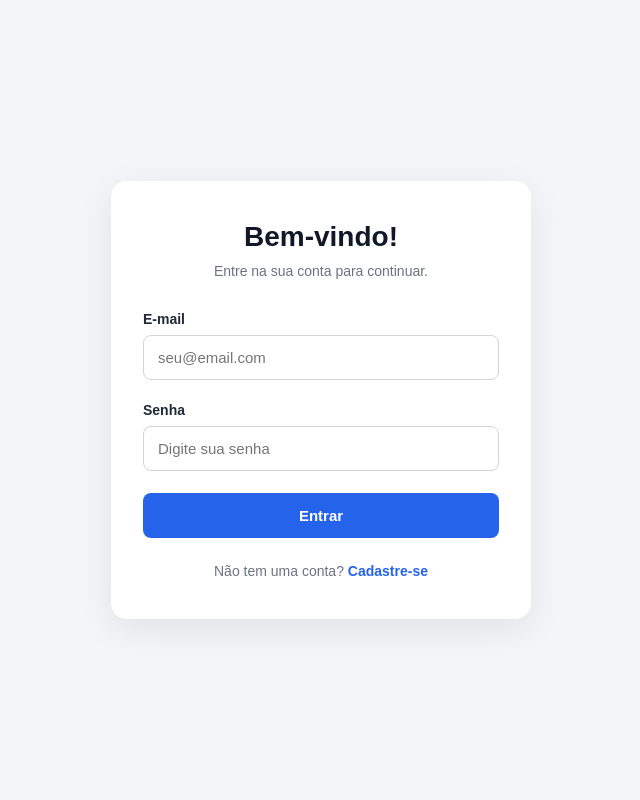
After one commit to GabrielsOliveiira/houseDatabase, a Django app: page /login/ in a window 1280 px wide. The commit adds this page. Shown: the whole page, without its empty margins (319-959 px from the left). Run offline with Django 5.2, Linux system fonts and the light colour scheme.

Commit message:
Adicionando tela de login, html e css

```diff
--- a/moto/templates/moto/index.html
+++ b/moto/templates/moto/index.html
@@ -69,6 +69,7 @@
             <a href="{% url 'moto:addInfo' moto_id %}">
                 ➕ Adicionar informação
             </a>
+            <a href="{% url 'home' %}">Voltar</a>
         </div>
 
     </div>
--- /dev/null
+++ b/usuario/static/usuario/css/login.css
@@ -0,0 +1,114 @@
+* {
+    margin: 0;
+    padding: 0;
+    box-sizing: border-box;
+}
+
+body {
+    font-family: Arial, Helvetica, sans-serif;
+    background: #f3f5f9;
+    min-height: 100vh;
+    display: flex;
+    align-items: center;
+    justify-content: center;
+    padding: 20px;
+    color: #1f2937;
+}
+
+.login-container {
+    width: 100%;
+    max-width: 420px;
+}
+
+.login-card {
+    background: #ffffff;
+    padding: 40px 32px;
+    border-radius: 16px;
+    box-shadow: 0 10px 35px rgba(0, 0, 0, 0.08);
+}
+
+.login-header {
+    text-align: center;
+    margin-bottom: 32px;
+}
+
+.login-header h1 {
+    font-size: 28px;
+    margin-bottom: 10px;
+    color: #111827;
+}
+
+.login-header p {
+    color: #6b7280;
+    font-size: 14px;
+}
+
+.form-group {
+    display: flex;
+    flex-direction: column;
+    gap: 8px;
+    margin-bottom: 22px;
+}
+
+.form-group label {
+    font-size: 14px;
+    font-weight: 600;
+}
+
+.form-group input {
+    width: 100%;
+    padding: 13px 14px;
+    border: 1px solid #d1d5db;
+    border-radius: 8px;
+    outline: none;
+    font-size: 15px;
+    transition: border-color 0.2s, box-shadow 0.2s;
+}
+
+.form-group input:focus {
+    border-color: #2563eb;
+    box-shadow: 0 0 0 3px rgba(37, 99, 235, 0.12);
+}
+
+button {
+    width: 100%;
+    padding: 14px;
+    background: #2563eb;
+    color: white;
+    border: none;
+    border-radius: 8px;
+    font-size: 15px;
+    font-weight: 600;
+    cursor: pointer;
+    transition: background 0.2s;
+}
+
+button:hover {
+    background: #1d4ed8;
+}
+
+.login-footer {
+    text-align: center;
+    margin-top: 25px;
+    font-size: 14px;
+    color: #6b7280;
+}
+
+.login-footer a {
+    color: #2563eb;
+    text-decoration: none;
+    font-weight: 600;
+}
+
+.login-footer a:hover {
+    text-decoration: underline;
+}
+
+.mensagem {
+    margin-bottom: 18px;
+    padding: 12px;
+    border-radius: 8px;
+    background: #fee2e2;
+    color: #991b1b;
+    font-size: 14px;
+}
--- /dev/null
+++ b/usuario/templates/usuario/login.html
@@ -0,0 +1,68 @@
+{% load static %}
+
+<!DOCTYPE html>
+<html lang="pt-br">
+<head>
+    <meta charset="UTF-8">
+    <meta name="viewport" content="width=device-width, initial-scale=1.0">
+    <title>Login | Sistema</title>
+
+    <link rel="stylesheet" href="{% static 'usuario/css/login.css' %}">
+</head>
+<body>
+
+    <main class="login-container">
+        <div class="login-card">
+
+            <div class="login-header">
+                <h1>Bem-vindo!</h1>
+                <p>Entre na sua conta para continuar.</p>
+            </div>
+
+            <form method="POST">
+                {% csrf_token %}
+
+                {% if messages %}
+                    {% for message in messages %}
+                        <p class="mensagem">{{ message }}</p>
+                    {% endfor %}
+                {% endif %}
+
+                <div class="form-group">
+                    <label for="email">E-mail</label>
+                    <input
+                        type="email"
+                        id="email"
+                        name="email"
+                        placeholder="seu@email.com"
+                        autocomplete="email"
+                        required
+                    >
+                </div>
+
+                <div class="form-group">
+                    <label for="senha">Senha</label>
+                    <input
+                        type="password"
+                        id="senha"
+                        name="senha"
+                        placeholder="Digite sua senha"
+                        autocomplete="current-password"
+                        required
+                    >
+                </div>
+
+                <button type="submit">Entrar</button>
+            </form>
+
+            <div class="login-footer">
+                <p>Não tem uma conta?
+                    <a href="{% url 'cadastro' %}">Cadastre-se</a>
+                </p>
+            </div>
+
+        </div>
+    </main>
+
+</body>
+</html>
--- a/usuario/urls.py
+++ b/usuario/urls.py
@@ -5,5 +5,6 @@ urlpatterns = [
     path("cadastro/", views.cadastro, name="cadastro"),
     path("home/", views.home, name="home"),
     path("moto/adicionar", views.addMoto, name="addMoto"),
-    path("moto/excluir/<int:moto_id>/", views.excluirMoto, name="delMoto")
+    path("moto/excluir/<int:moto_id>/", views.excluirMoto, name="delMoto"),
+    path("login/", views.login, name="login")
 ]
--- a/usuario/views.py
+++ b/usuario/views.py
@@ -9,6 +9,9 @@ from .services import deleteMoto, adicionarMoto
 
 
 # Create your views here.
+
+def login(request):
+    return render(request, "usuario/login.html")
 
 def cadastro(request):
     if request.method == "POST":
```
Also changed, not shown: moto/services.py (added, +53 -0 lines), moto/views.py (+6 -42 lines), db.sqlite3.
